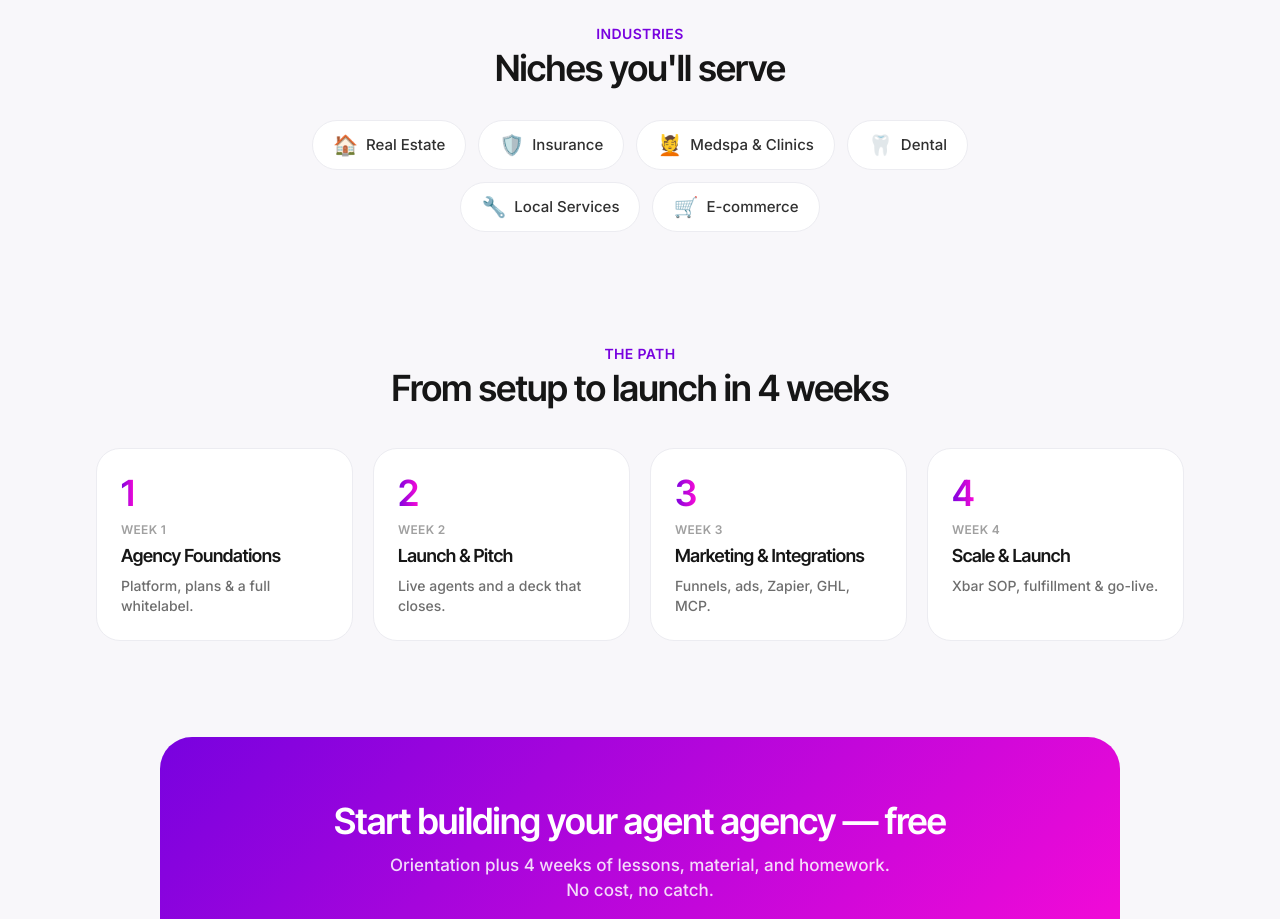
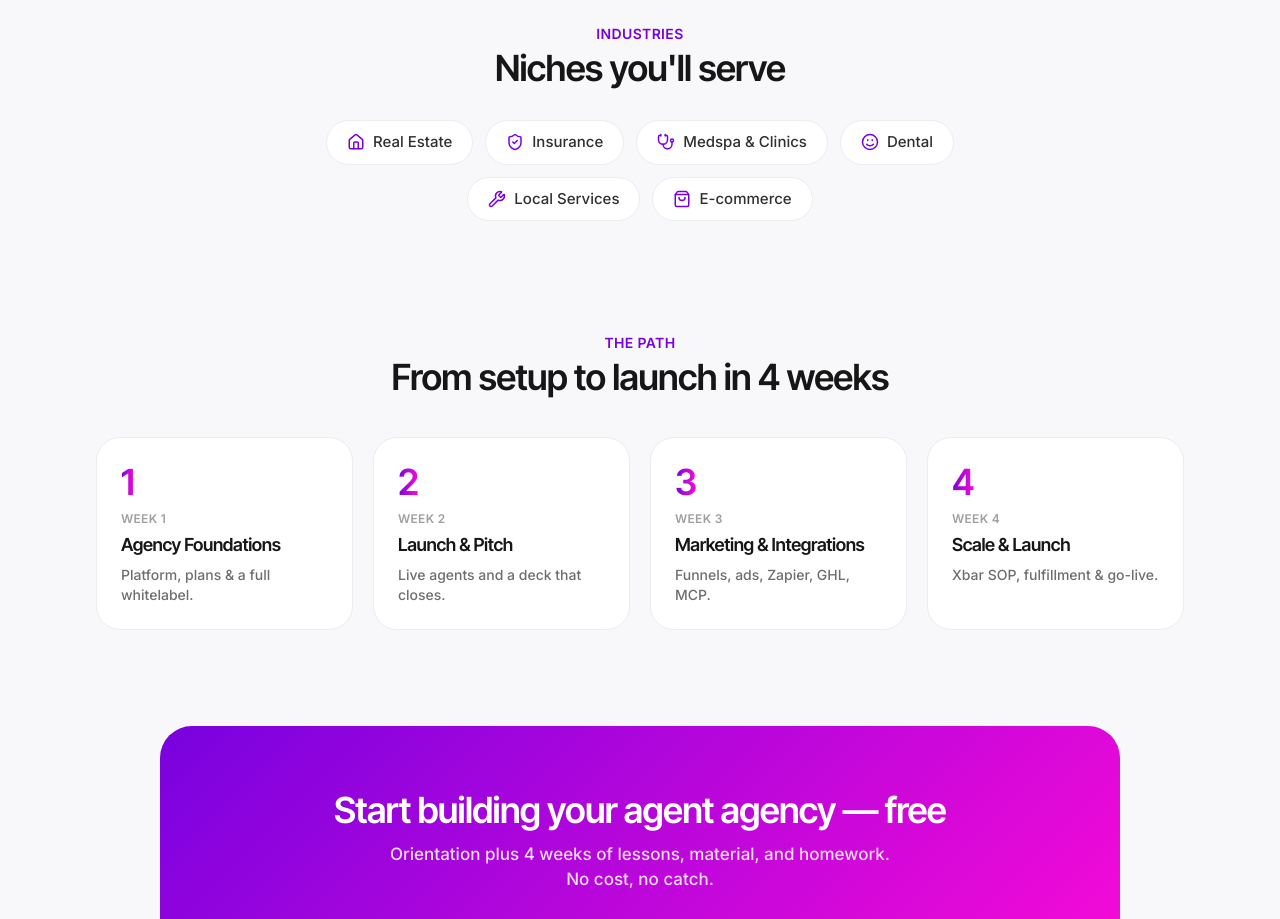
Before and after one commit to bryatomixx/assignx, a Next.js app: page / in a window 1280 px wide. Shown: the part 1460-2379 px from the top of the page. Built offline with nearby package versions, Linux system fonts and the light colour scheme.

Commit message:
refactor: use lucide icons for module covers and industries

```diff
--- a/app/admin/[client]/page.tsx
+++ b/app/admin/[client]/page.tsx
@@ -156,7 +156,7 @@ function ClientDetail() {
                 className="flex h-9 w-9 items-center justify-center rounded-xl text-lg"
                 style={{ backgroundImage: m.accent }}
               >
-                {m.coverEmoji}
+                <m.Icon className="h-5 w-5 text-white" strokeWidth={1.75} />
               </span>
               <span className="flex-1 truncate font-medium text-ink-900">
                 {m.title}
@@ -179,7 +179,7 @@ function ClientDetail() {
                 className="flex h-9 w-9 items-center justify-center rounded-xl text-lg"
                 style={{ backgroundImage: m.accent }}
               >
-                {m.coverEmoji}
+                <m.Icon className="h-5 w-5 text-white" strokeWidth={1.75} />
               </span>
               <span className="flex-1 truncate font-medium text-ink-900">
                 {m.title}
@@ -224,10 +224,10 @@ function ClientDetail() {
             >
               <div className="flex items-center gap-3">
                 <span
-                  className="flex h-10 w-10 items-center justify-center rounded-xl text-xl"
+                  className="flex h-10 w-10 items-center justify-center rounded-xl"
                   style={{ backgroundImage: m.accent }}
                 >
-                  {m.coverEmoji}
+                  <m.Icon className="h-5 w-5 text-white" strokeWidth={1.75} />
                 </span>
                 <div className="min-w-0 flex-1">
                   <span className="truncate font-semibold text-ink-900">
--- a/app/classroom/[module]/page.tsx
+++ b/app/classroom/[module]/page.tsx
@@ -49,7 +49,7 @@ export default function ModulePage() {
           className="flex items-center gap-4 p-6"
           style={{ backgroundImage: module.accent }}
         >
-          <span className="text-5xl">{module.coverEmoji}</span>
+          <module.Icon className="h-12 w-12 text-white" strokeWidth={1.75} />
           <div className="text-white">
             <h1 className="text-2xl text-white sm:text-3xl">{module.title}</h1>
             <p className="mt-1 text-sm text-white/85">
--- a/app/page.tsx
+++ b/app/page.tsx
@@ -12,6 +12,12 @@ import {
   Bot,
   Sparkles,
   PlayCircle,
+  Home,
+  ShieldCheck,
+  Stethoscope,
+  Smile,
+  Wrench,
+  ShoppingBag,
 } from "lucide-react";
 import { Logo } from "@/components/ui/Logo";
 import { Button } from "@/components/ui/Button";
@@ -52,12 +58,12 @@ const agentTypes = [
 ];
 
 const industries = [
-  { emoji: "🏠", label: "Real Estate" },
-  { emoji: "🛡️", label: "Insurance" },
-  { emoji: "💆", label: "Medspa & Clinics" },
-  { emoji: "🦷", label: "Dental" },
-  { emoji: "🔧", label: "Local Services" },
-  { emoji: "🛒", label: "E-commerce" },
+  { Icon: Home, label: "Real Estate" },
+  { Icon: ShieldCheck, label: "Insurance" },
+  { Icon: Stethoscope, label: "Medspa & Clinics" },
+  { Icon: Smile, label: "Dental" },
+  { Icon: Wrench, label: "Local Services" },
+  { Icon: ShoppingBag, label: "E-commerce" },
 ];
 
 const weeks = [
@@ -221,7 +227,7 @@ export default function Landing() {
               transition={{ duration: 0.4, delay: i * 0.05 }}
               className="flex items-center gap-2 rounded-full border border-line bg-white px-5 py-2.5 text-[15px] font-medium text-ink-700"
             >
-              <span className="text-xl">{n.emoji}</span>
+              <n.Icon className="h-[18px] w-[18px] text-brand-500" />
               {n.label}
             </motion.span>
           ))}
--- a/components/classroom/ModuleCard.tsx
+++ b/components/classroom/ModuleCard.tsx
@@ -28,7 +28,7 @@ export function ModuleCard({ module, index }: { module: Module; index: number })
           className="relative flex h-32 items-center justify-center"
           style={{ backgroundImage: module.accent }}
         >
-          <span className="text-5xl drop-shadow-sm">{module.coverEmoji}</span>
+          <module.Icon className="h-12 w-12 text-white drop-shadow-sm" strokeWidth={1.75} />
           {locked && (
             <div className="absolute inset-0 flex items-center justify-center bg-black/35 backdrop-blur-[2px]">
               <span className="flex items-center gap-1.5 rounded-full bg-white/95 px-3 py-1 text-sm font-semibold text-ink-900">
--- a/lib/mock/modules.ts
+++ b/lib/mock/modules.ts
@@ -1,3 +1,5 @@
+import { Rocket, TrendingUp, Mic, Building2 } from "lucide-react";
+import type { LucideIcon } from "lucide-react";
 import type { Module, Lesson, Bullet } from "@/lib/types";
 
 /** Tiny helper to build bullet trees readably. */
@@ -504,7 +506,7 @@ export const COURSE: Module = {
     "The free AssignX Agency Partner course — a 4-week path from setup to launch. Orientation plus weekly lessons, each with material and homework.",
   order: 1,
   access: "free",
-  coverEmoji: "🚀",
+  Icon: Rocket,
   accent: "linear-gradient(135deg,#7802DF,#FF0BD6)",
   lessons: courseLessons,
 };
@@ -516,7 +518,7 @@ const paidModule = (
   title: string,
   description: string,
   order: number,
-  emoji: string,
+  icon: LucideIcon,
   accent: string,
   lessonTitles: string[],
 ): Module => ({
@@ -526,7 +528,7 @@ const paidModule = (
   description,
   order,
   access: "paid",
-  coverEmoji: emoji,
+  Icon: icon,
   accent,
   lessons: lessonTitles.map((t, i) => ({
     id: `${slug}-l${i + 1}`,
@@ -545,7 +547,7 @@ const advancedModules: Module[] = [
     "Agency Scaling System",
     "The operating system to go from 5 to 50 clients without breaking. SOPs, hiring, and delivery at scale.",
     2,
-    "📈",
+    TrendingUp,
     "linear-gradient(135deg,#7802DF,#5B0EFF)",
     [
       "The Delivery Machine: SOPs & Templates",
@@ -561,7 +563,7 @@ const advancedModules: Module[] = [
     "Advanced Voice Agents",
     "Deep-dive into human-grade voice: latency, barge-in, lag compensation, and enterprise call flows.",
     3,
-    "🎙️",
+    Mic,
     "linear-gradient(135deg,#430596,#FF0BD6)",
     [
       "Voice Architecture & Latency",
@@ -576,7 +578,7 @@ const advancedModules: Module[] = [
     "Closing Enterprise Deals",
     "Sell five-figure agent deployments to bigger companies — procurement, security reviews, and pilots.",
     4,
-    "🏢",
+    Building2,
     "linear-gradient(135deg,#7802DF,#300FFF)",
     [
       "Mapping the Enterprise Buyer",
--- a/lib/types.ts
+++ b/lib/types.ts
@@ -1,3 +1,5 @@
+import type { LucideIcon } from "lucide-react";
+
 export type Role = "admin" | "student";
 export type Tier = "free" | "paid";
 export type Status = "active" | "paused";
@@ -53,7 +55,7 @@ export interface Module {
   description: string;
   order: number;
   access: Tier;
-  coverEmoji: string;
+  Icon: LucideIcon; // lucide cover icon
   accent: string; // gradient css for the cover
   lessons: Lesson[];
 }
```
